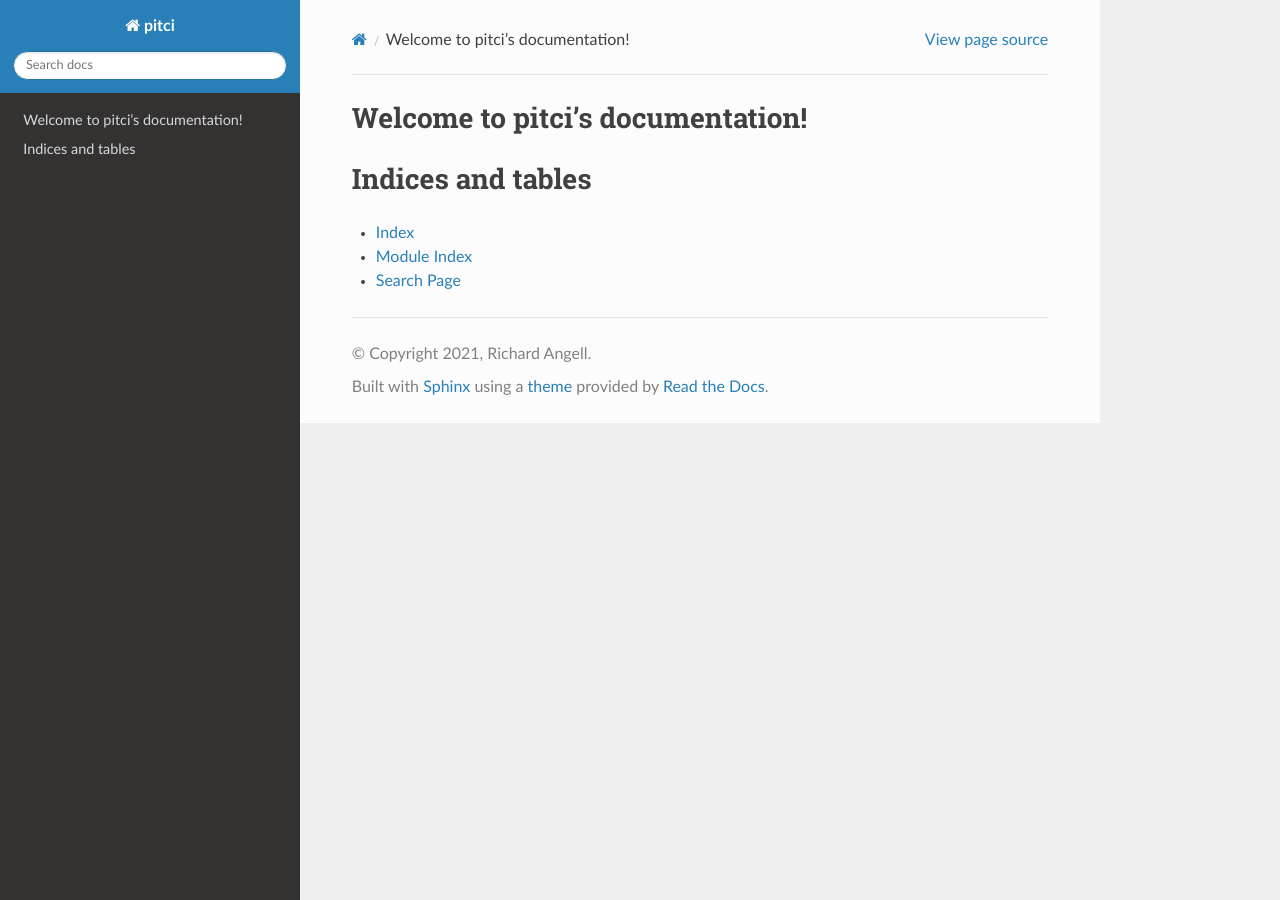
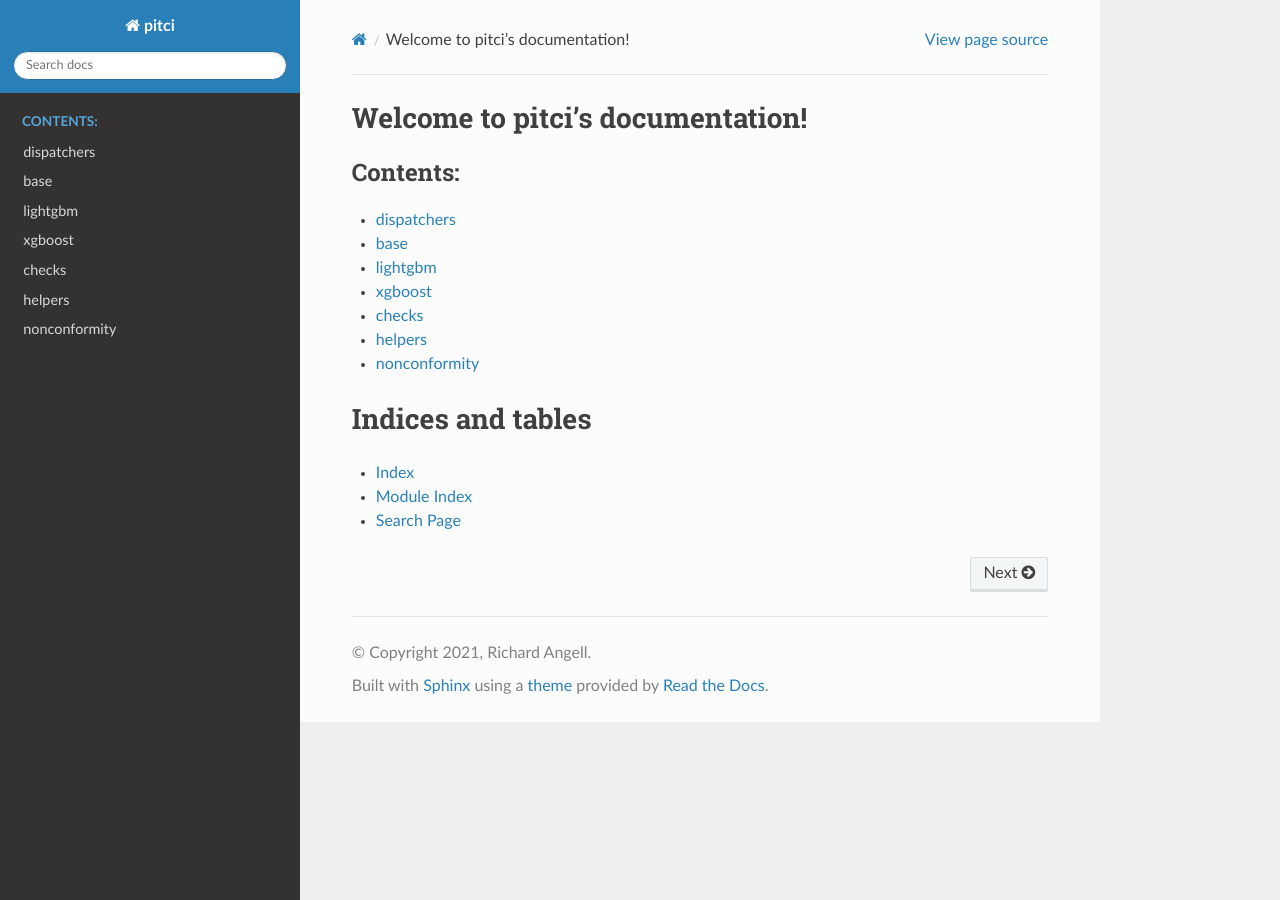
Before and after one commit to richardangell/pitci, a Sphinx documentation site: the page built from docs/source/index.rst, in a window 1280 px wide. Built offline with Sphinx 7.4.7 and the Read the Docs theme 2.0.0, drawn with Linux system fonts in a browser that asks for light colours.

Commit message:
add .rst and sphinx conf.py files

```diff
--- a/docs/source/conf.py
+++ b/docs/source/conf.py
@@ -33,7 +33,7 @@ release = pitci.__version__
 # Add any Sphinx extension module names here, as strings. They can be
 # extensions coming with Sphinx (named 'sphinx.ext.*') or your custom
 # ones.
-extensions = ["sphinx.ext.autodoc"]
+extensions = ["sphinx.ext.autodoc", "numpydoc"]
 
 # Add any paths that contain templates here, relative to this directory.
 templates_path = ["_templates"]
@@ -43,7 +43,6 @@ templates_path = ["_templates"]
 # This pattern also affects html_static_path and html_extra_path.
 exclude_patterns: list
 exclude_patterns = []
-
 
 # -- Options for HTML output -------------------------------------------------
 
--- a/docs/source/index.rst
+++ b/docs/source/index.rst
@@ -10,7 +10,13 @@ Welcome to pitci's documentation!
    :maxdepth: 2
    :caption: Contents:
 
-
+   dispatchers
+   base
+   lightgbm
+   xgboost
+   checks
+   helpers
+   nonconformity
 
 Indices and tables
 ==================
--- /dev/null
+++ b/docs/source/nonconformity.rst
@@ -0,0 +1,7 @@
+nonconformity
+====================
+
+Nonconformity measures.
+
+.. automodule:: pitci.nonconformity
+    :members:
```
Also changed, not shown: docs/source/base.rst (added, +12 -0 lines), docs/source/checks.rst (added, +7 -0 lines), docs/source/dispatchers.rst (added, +7 -0 lines), docs/source/helpers.rst (added, +7 -0 lines), docs/source/lightgbm.rst (added, +8 -0 lines), docs/source/xgboost.rst (added, +20 -0 lines).
